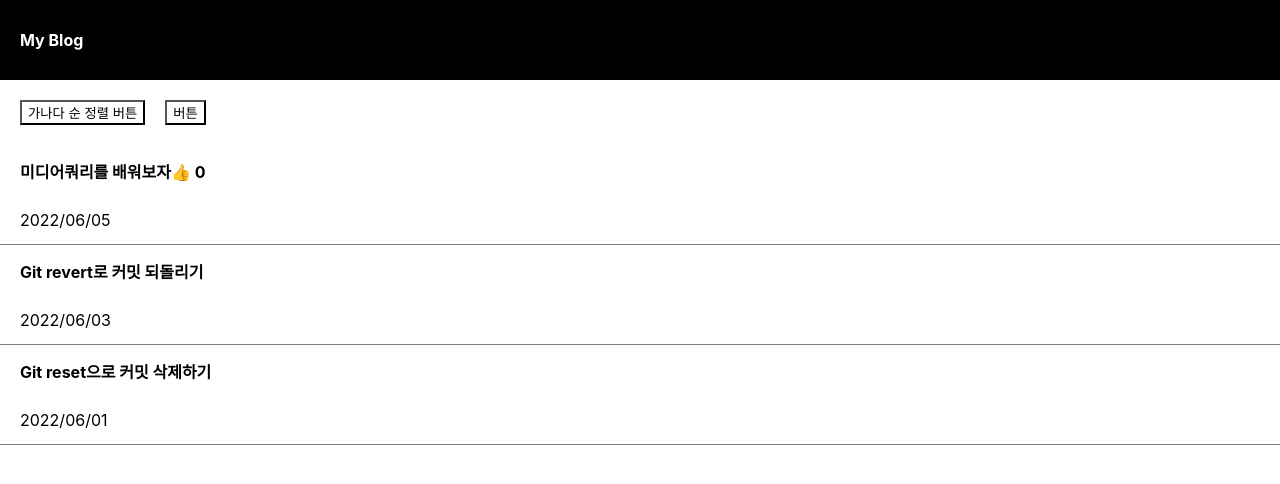
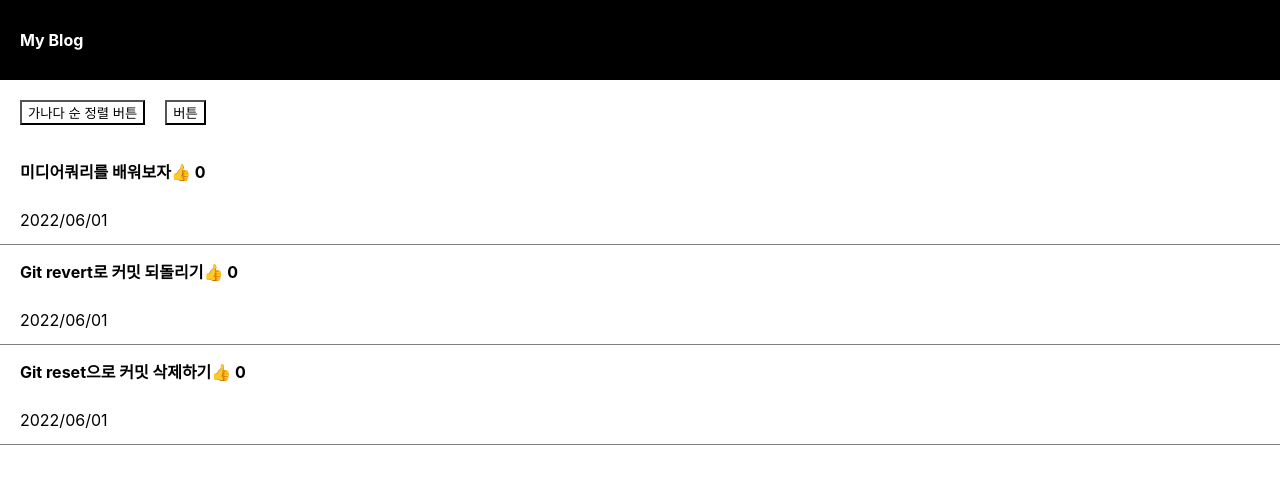
Before and after one commit to hwajj/react-practice-repository, a React (Create React App) app: page / in a window 1280 px wide. Shown: the top 484 px of the page. Built offline with nearby package versions, Linux system fonts and the light colour scheme.

Commit message:
Improve component using map

```diff
--- a/src/App.js
+++ b/src/App.js
@@ -8,7 +8,8 @@ function App() {
 		'Git revert로 커밋 되돌리기',
 		'Git reset으로 커밋 삭제하기',
 	]);
-	let [like, setLike] = useState(0);
+	let [likeArr, setLike] = useState([0, 0, 0]);
+
 	return (
 		<>
 			<div className="blog">
@@ -40,31 +41,28 @@ function App() {
 				</div>
 
 				<div className="lists">
-					<div className="list">
-						<h4>
-							{blogList[0]}
+					{blogList.map((item, idx) => {
+						return (
+							<div className="list" key={idx}>
+								<h4 className="pointer" onClick={() => setModal(!modal)}>
+									{item}
 									<span
 										onClick={() => {
-									setLike(like + 1);
+											let copyLike = [...likeArr];
+											copyLike[idx]++;
+
+											setLike(copyLike);
 										}}
 									>
 										👍
 									</span>{' '}
-							{like}
+									{likeArr[idx]}
 								</h4>
-						<p>2022/06/05</p>
-					</div>
 
-					<div className="list">
-						<h4>{blogList[1]}</h4>
-						<p>2022/06/03</p>
-					</div>
-					<div className="list ">
-						<h4 className="pointer" onClick={() => setModal(!modal)}>
-							{blogList[2]}
-						</h4>
 								<p>2022/06/01</p>
 							</div>
+						);
+					})}
 				</div>
 				{modal ? <Modal></Modal> : null}
 			</div>
```
Lines whose indentation alone changed are shown as unchanged.
